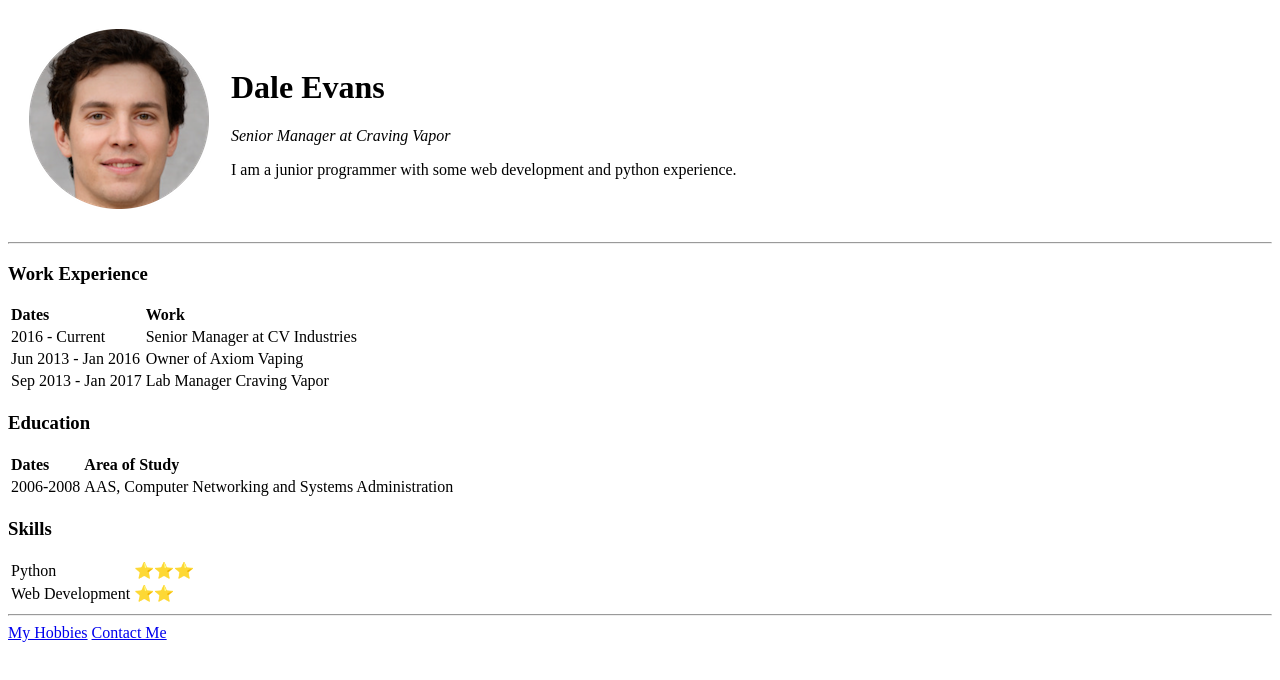
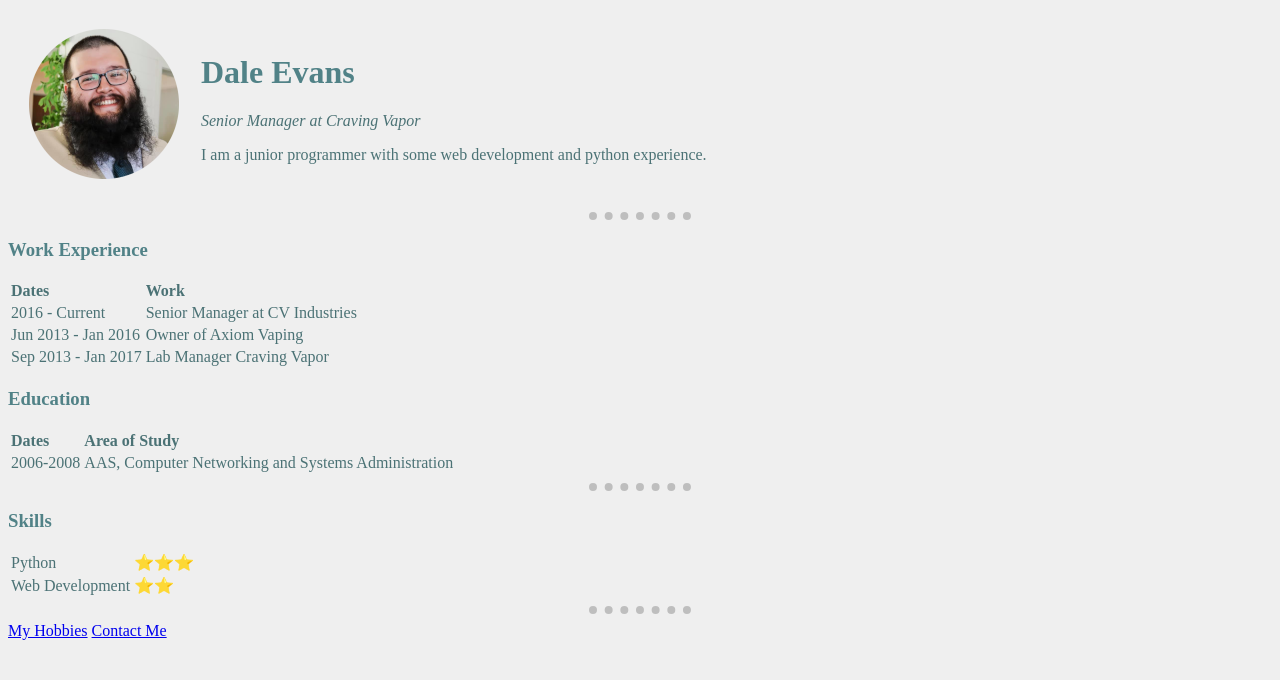
Before and after one commit to cudaman73/project-landing-page, a plain HTML site: page index.html in a window 1280 px wide. Drawn offline with Linux system fonts and the light colour scheme.

Commit message:
Adds basic external css to all pages

```diff
--- a/index.html
+++ b/index.html
@@ -4,12 +4,12 @@
   <meta charset="UTF-8">
   <meta name="viewport" content="width=device-width, initial-scale=1.0">
   <title>Dale's Personal Site</title>
-  <link rel="stylesheet" type="text/css" title="Cool stylesheet" href="style.css">
+  <link rel="stylesheet" type="text/css" href="style.css">
 </head>
 <body>
   <table cellspacing="20">
     <tr>
-      <td><img src="images/fake-human-circle-img.png" /></td>
+      <td><img src="images/dale-headshot.png" /></td>
       <td><h1>Dale Evans</h1>
         <p>
           <i>Senior Manager at Craving Vapor</i>
@@ -46,6 +46,7 @@
       <td>2006-2008</td>
       <td>AAS, Computer Networking and Systems Administration</td>
   </table>
+  <hr>
   <h3>Skills</h3>
   <table>
     <tr>
--- /dev/null
+++ b/style.css
@@ -0,0 +1,19 @@
+body {
+  background-color: #EFEFEF;
+}
+
+hr {
+  border-color: black;
+  opacity: 20%;
+  border-style: dotted none none none;
+  border-width: 8px;
+  width: 8%
+}
+
+h1, h3{
+  color: #518287;
+}
+
+p, table, form{
+  color: #4b7275;
+}
```
Also changed, not shown: contact-me.html (+2 -1 lines).
